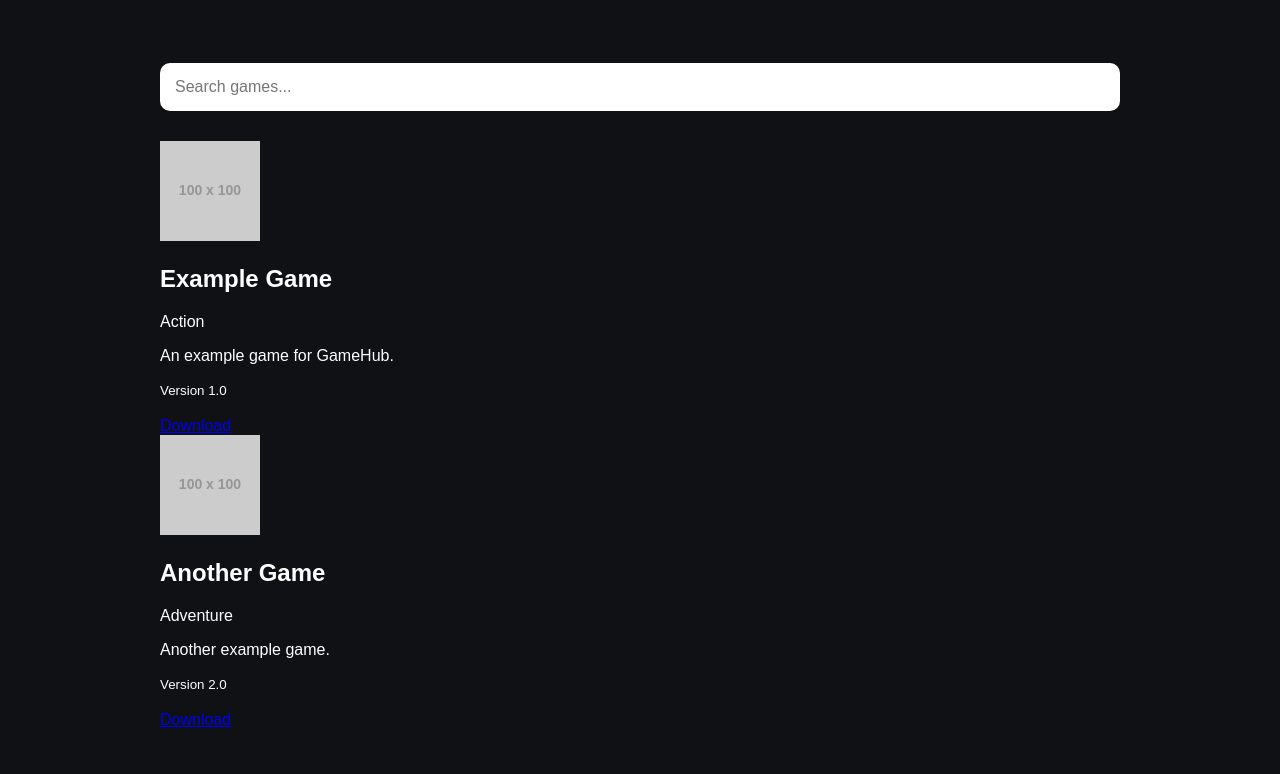
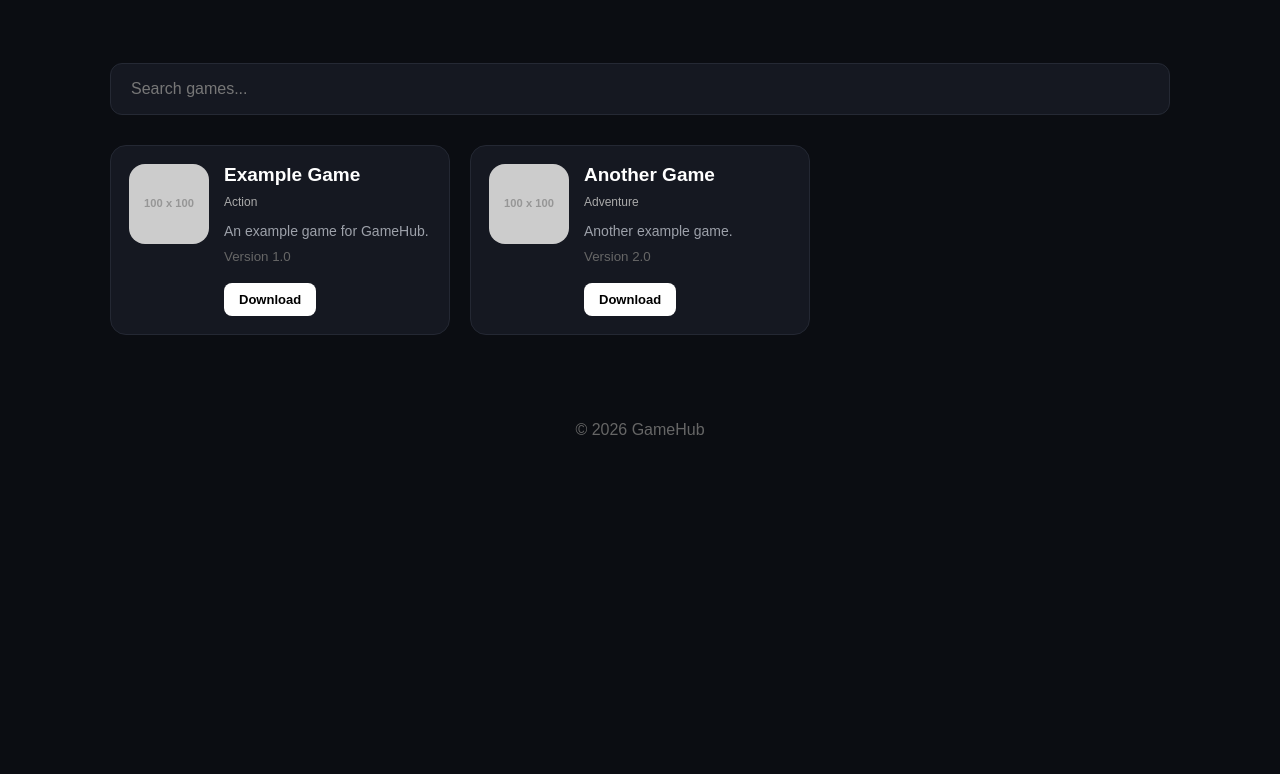
Before and after one commit to iStud-Gamer/GameHub, a plain HTML site: page index.html in a window 1280 px wide. Shown: the part 129-903 px from the top of the page. After the commit the page ends 800 px from the top, so only its background shows below. Drawn offline with Linux system fonts and the light colour scheme; placeholder pictures from the web are drawn by us.

Commit message:
Update style.css

```diff
--- a/style.css
+++ b/style.css
@@ -5,45 +5,133 @@
 body {
     margin: 0;
     font-family: Arial, sans-serif;
-    background: #0f1115;
+    background: #0b0d12;
     color: white;
 }
 
 header {
     text-align: center;
-    padding: 40px 20px;
+    padding: 50px 20px 30px;
 }
 
 header h1 {
     margin: 0;
-    font-size: 36px;
+    font-size: 42px;
 }
 
 header p {
-    color: #999;
+    color: #8b8f98;
+    margin-top: 10px;
 }
 
 main {
-    max-width: 1000px;
+    max-width: 1100px;
     margin: auto;
     padding: 20px;
 }
 
+.search-box {
+    margin-bottom: 30px;
+}
+
 .search-box input {
     width: 100%;
-    padding: 15px;
-    border-radius: 10px;
-    border: none;
+    padding: 16px 20px;
+    border: 1px solid #252934;
+    border-radius: 12px;
     outline: none;
+    background: #151821;
+    color: white;
     font-size: 16px;
 }
 
+.search-box input::placeholder {
+    color: #777;
+}
+
 #games {
-    margin-top: 30px;
+    display: grid;
+    grid-template-columns: repeat(auto-fill, minmax(280px, 1fr));
+    gap: 20px;
+}
+
+.game-card {
+    display: flex;
+    gap: 15px;
+    padding: 18px;
+    background: #151821;
+    border: 1px solid #242833;
+    border-radius: 16px;
+    transition: 0.2s;
+}
+
+.game-card:hover {
+    transform: translateY(-4px);
+    border-color: #444b5a;
+}
+
+.game-card img {
+    width: 80px;
+    height: 80px;
+    border-radius: 16px;
+    object-fit: cover;
+}
+
+.game-info {
+    flex: 1;
+}
+
+.game-info h2 {
+    margin: 0 0 6px;
+    font-size: 19px;
+}
+
+.game-info span {
+    display: inline-block;
+    font-size: 12px;
+    color: #aaa;
+    margin-bottom: 8px;
+}
+
+.game-info p {
+    margin: 5px 0;
+    color: #9da1aa;
+    font-size: 14px;
+    line-height: 1.4;
+}
+
+.game-info small {
+    color: #666;
+}
+
+.download-btn {
+    display: inline-block;
+    padding: 9px 15px;
+    border-radius: 8px;
+    background: white;
+    color: black;
+    text-decoration: none;
+    font-size: 13px;
+    font-weight: bold;
 }
 
 footer {
     text-align: center;
-    padding: 40px;
-    color: #777;
+    padding: 50px 20px;
+    color: #666;
 }
+
+@media (max-width: 600px) {
+
+    header h1 {
+        font-size: 34px;
+    }
+
+    #games {
+        grid-template-columns: 1fr;
+    }
+
+    .game-card {
+        padding: 14px;
+    }
+}
```
